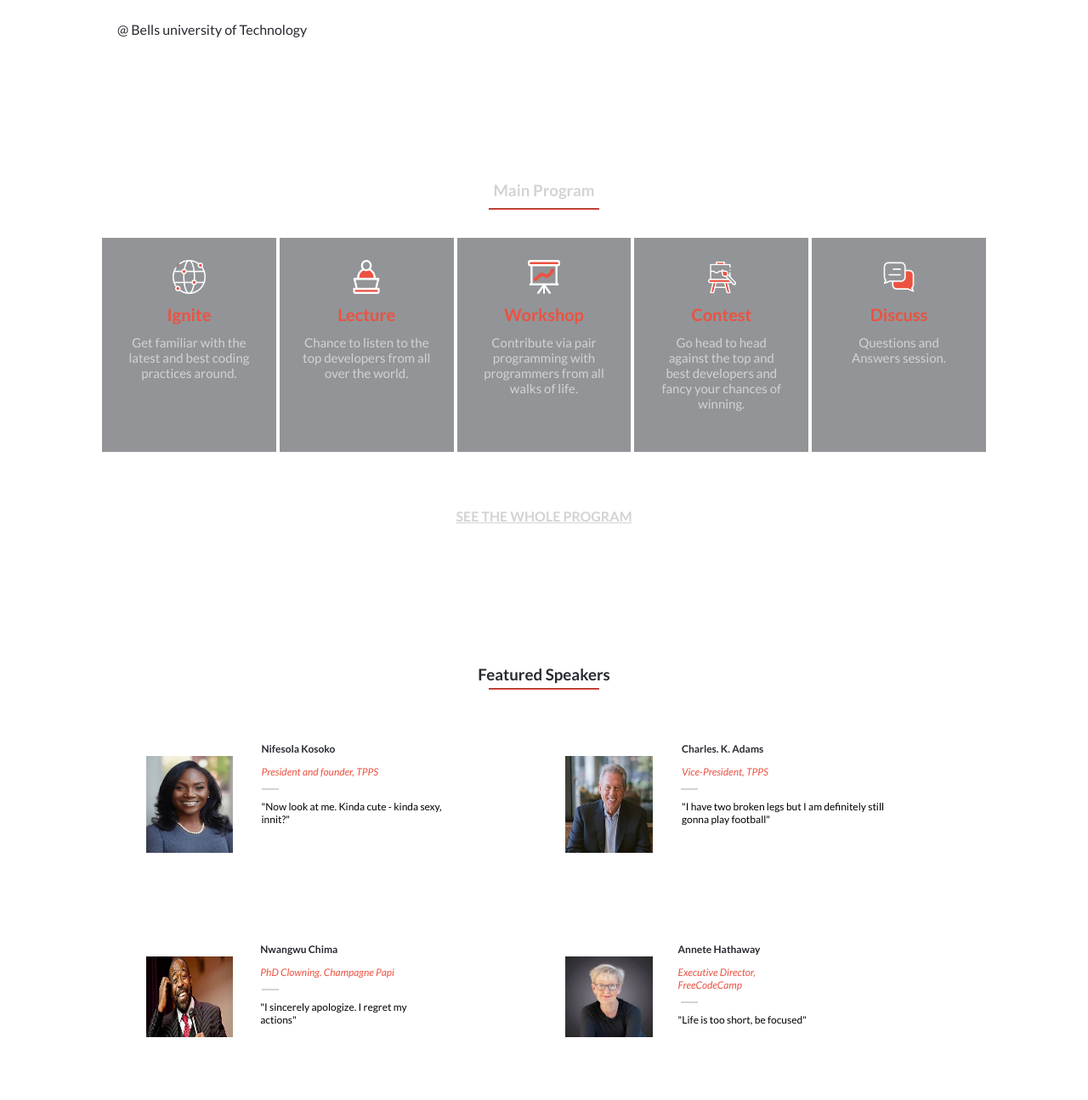
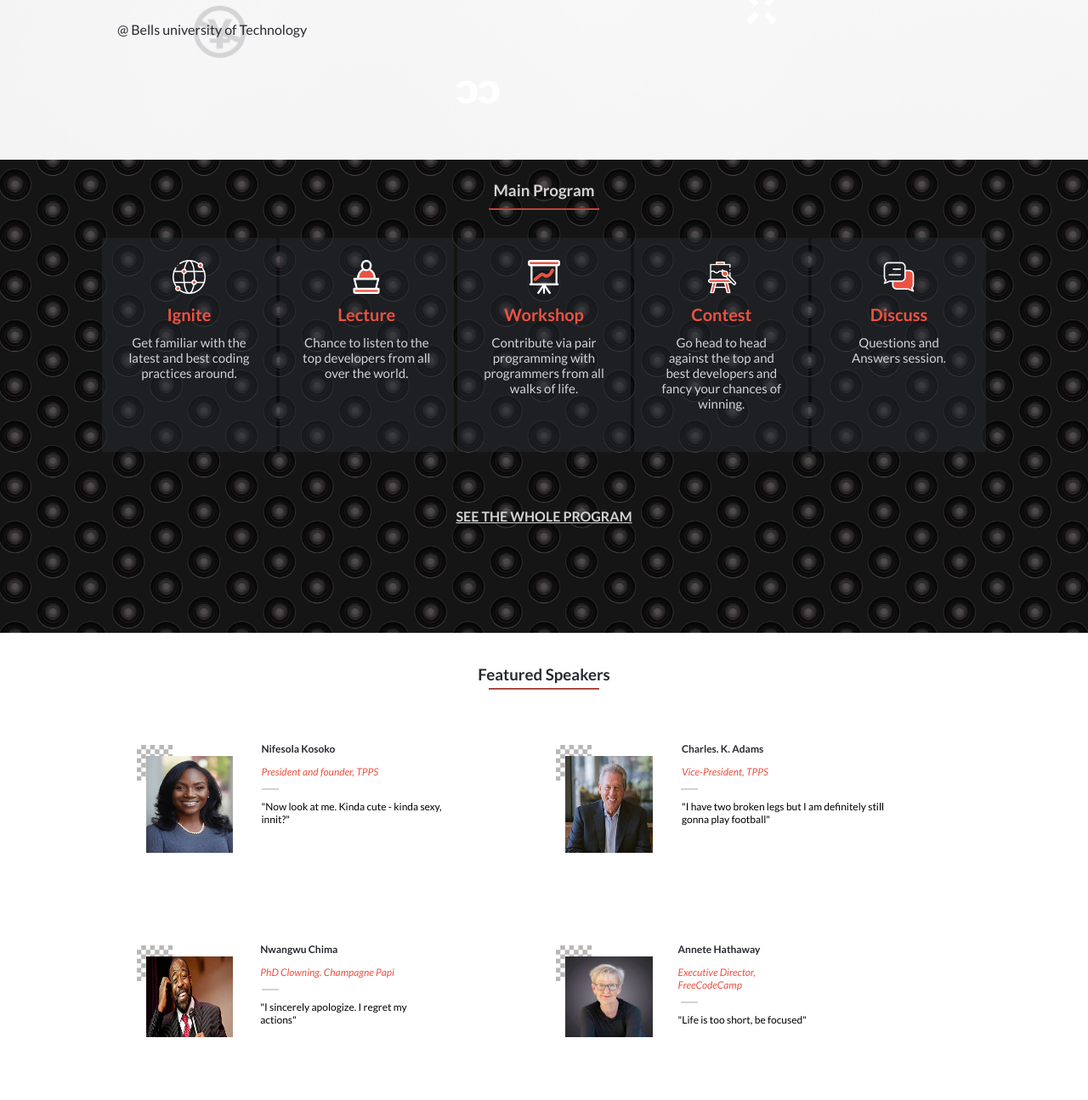
Before and after one commit to Cisco-the-wayword/TPPS-Conference, a plain HTML site: page index.html in a window 1280 px wide. Shown: the part 698-1993 px from the top of the page at 85% size. Drawn offline with Linux system fonts and the light colour scheme.

Commit message:
Add required changes

```diff
--- a/stylesheets/styles.css
+++ b/stylesheets/styles.css
@@ -19,7 +19,7 @@ body {
 .header {
   width: 100%;
   background-size: cover;
-  background-image: url("images/hero.png");
+  background-image: url("../images/background/hero.png");
   padding-bottom: 30%;
 }
 
@@ -48,7 +48,7 @@ body {
   font-size: 18px;
   color: #ec5242;
   text-decoration: none;
-  background-image: url("images/orange.jpg");
+  background: url("../images/background/orange.jpg");
   -webkit-text-fill-color: #ec5242;
   background-clip: unset;
   -webkit-background-clip: text;
@@ -84,7 +84,7 @@ body {
 }
 
 .main-program {
-  background-image: url("images/black-background.jpg");
+  background-image: url("../images/black-background.jpg");
   width: 100%;
   background-size: cover;
   text-align: center;
@@ -178,7 +178,7 @@ body {
 }
 
 .speaker {
-  background-image: url("images/chess.jpg");
+  background-image: url("../images/background/chess.jpg");
   background-size: 12%;
   background-position-x: 1%;
   background-position-y: 2%;
@@ -448,7 +448,7 @@ footer {
 
   .speaker {
     width: 40%;
-    background-image: url("images/chess-desktop.png");
+    background-image: url("../images/background/chess-desktop.png");
     background-position-y: 8px;
     background-position-x: 2px;
     padding: 0.5%;
```
Also changed, not shown: images/about.png (deleted), images/acpc.jpg (deleted), images/background/chess-desktop.png (renamed from images/chess-desktop.png), images/background/chess.jpg (renamed from images/chess.jpg), images/background/hero.png (renamed from images/hero.png), 2 other files.
